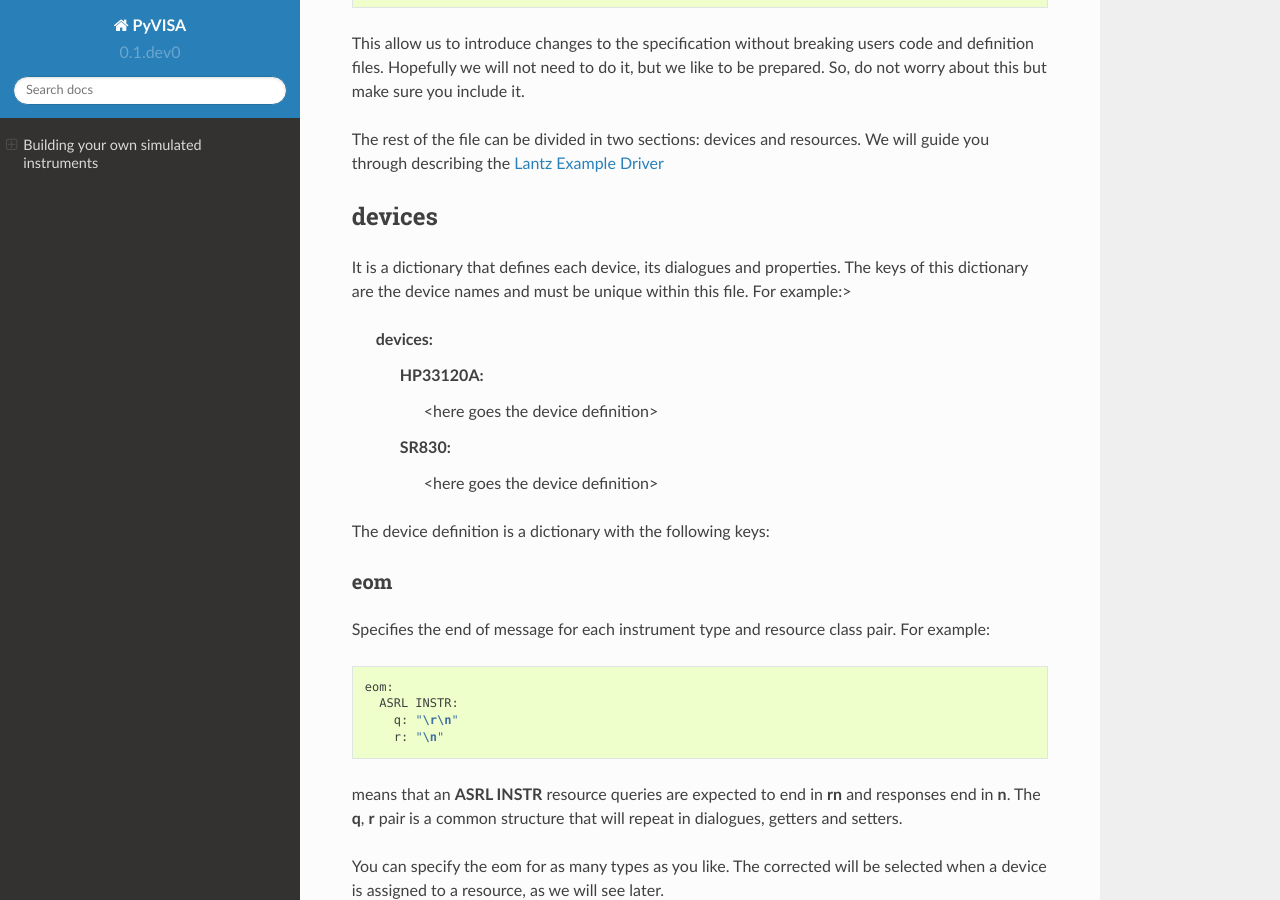
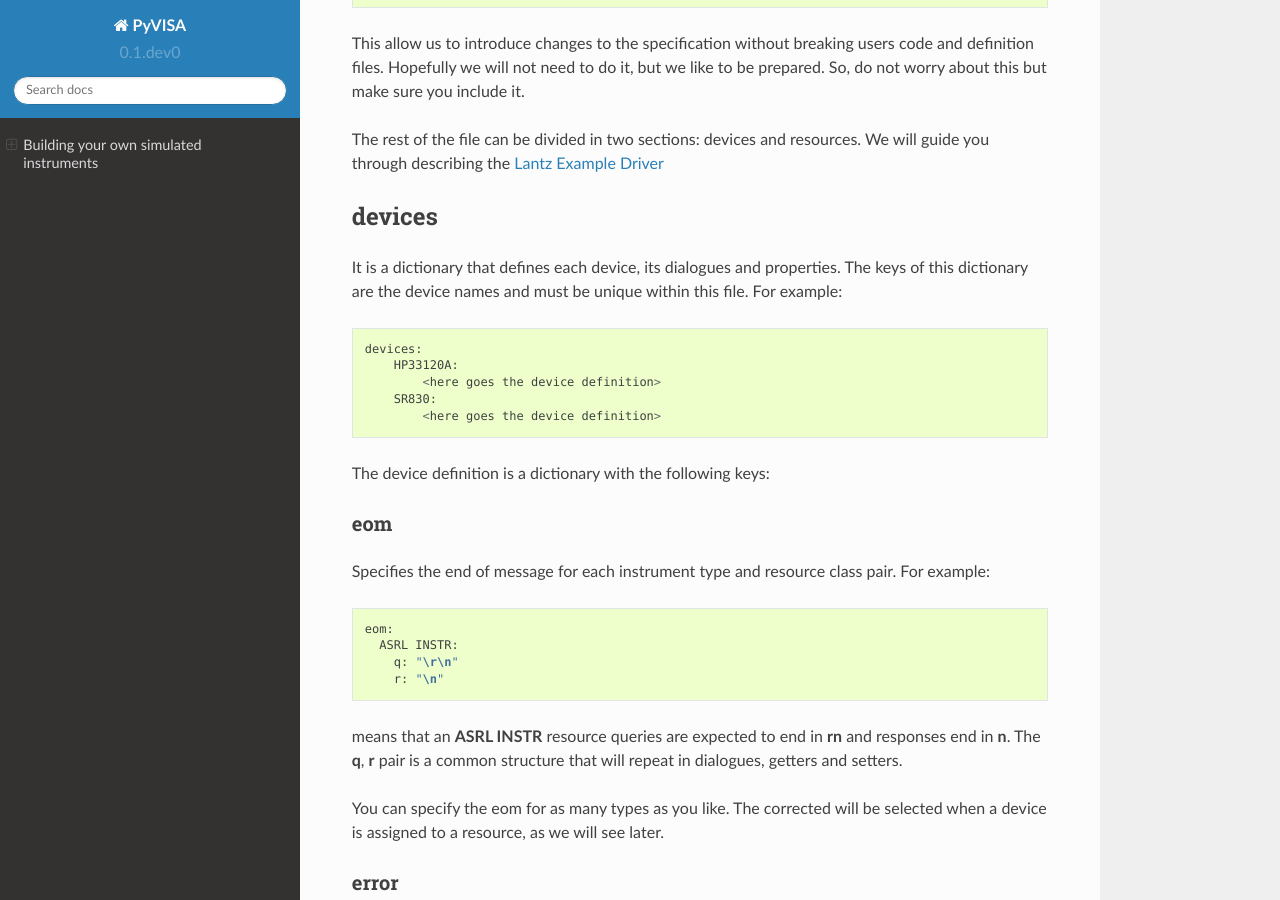
Before and after one commit to pyvisa/pyvisa-sim, a Sphinx documentation site: the page built from docs/definitions.rst, in a window 1280 px wide and 900 px high, scrolled down 339 px. Built offline with Sphinx 7.4.7 and the Read the Docs theme 2.0.0, drawn with Linux system fonts in a browser that asks for light colours; some of the changed text lies outside the part shown.

Commit message:
Some format fixes to the docs

```diff
--- a/docs/definitions.rst
+++ b/docs/definitions.rst
@@ -23,7 +23,7 @@ devices
 =======
 
 It is a dictionary that defines each device, its dialogues and properties. The keys of this
-dictionary are the device names and must be unique within this file. For example:>
+dictionary are the device names and must be unique within this file. For example::
 
     devices:
         HP33120A:
@@ -122,7 +122,7 @@ Finally you can specify the specs of the property::
           type: float
 
 You can define the minimum (min) and maximum (max) values, the type of the value (float, int)
-You can also specify the valid values, for example:
+You can also specify the valid values, for example::
 
         specs:
           valid: [1, 3, 5]
```
